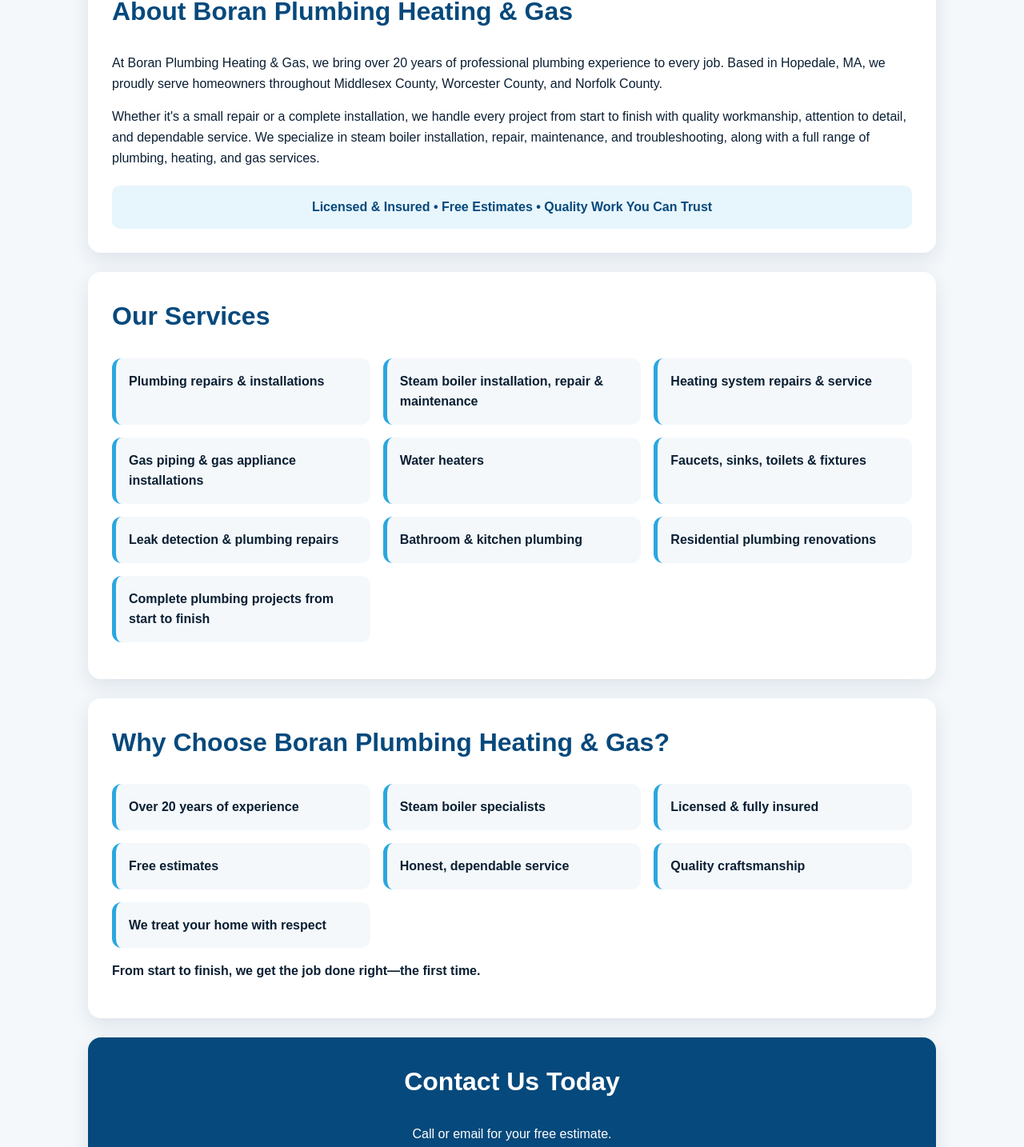
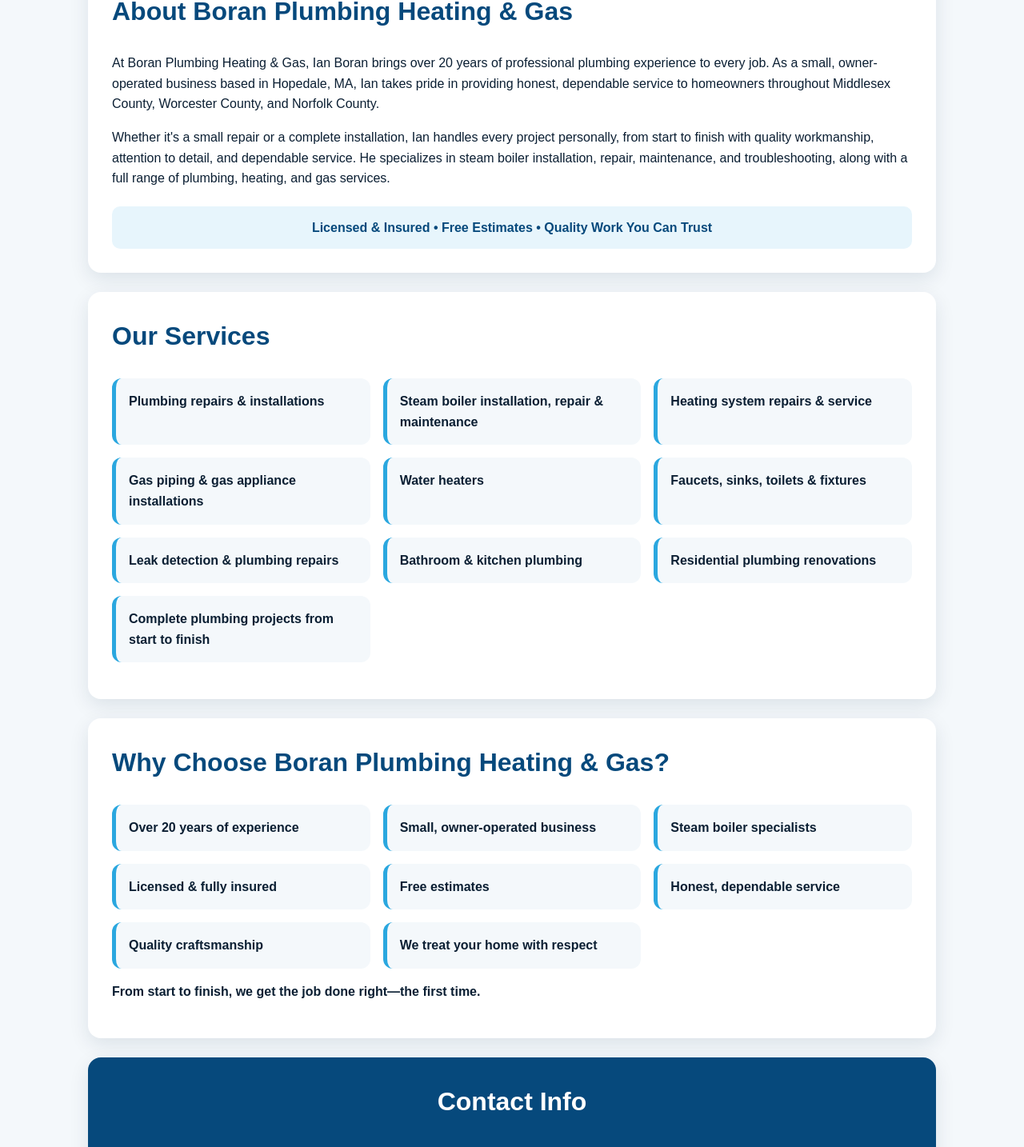
Before and after one commit to TYee2011/Boran-Plumbing, an Angular app: page / in a window 1280 px wide. Shown: the part 636-2070 px from the top of the page at 80% size. Built offline with nearby package versions, Linux system fonts and the light colour scheme.

Commit message:
Update company details and contact information

```diff
--- a/src/app/app.html
+++ b/src/app/app.html
@@ -13,8 +13,8 @@
   <!-- About -->
   <section>
     <h2>About Boran Plumbing Heating &amp; Gas</h2>
-    <p>At Boran Plumbing Heating &amp; Gas, we bring over 20 years of professional plumbing experience to every job. Based in Hopedale, MA, we proudly serve homeowners throughout Middlesex County, Worcester County, and Norfolk County.</p>
-    <p>Whether it's a small repair or a complete installation, we handle every project from start to finish with quality workmanship, attention to detail, and dependable service. We specialize in steam boiler installation, repair, maintenance, and troubleshooting, along with a full range of plumbing, heating, and gas services.</p>
+    <p>At Boran Plumbing Heating &amp; Gas, Ian Boran brings over 20 years of professional plumbing experience to every job. As a small, owner-operated business based in Hopedale, MA, Ian takes pride in providing honest, dependable service to homeowners throughout Middlesex County, Worcester County, and Norfolk County.</p>
+    <p>Whether it's a small repair or a complete installation, Ian handles every project personally, from start to finish with quality workmanship, attention to detail, and dependable service. He specializes in steam boiler installation, repair, maintenance, and troubleshooting, along with a full range of plumbing, heating, and gas services.</p>
     <div class="badge-line">Licensed &amp; Insured • Free Estimates • Quality Work You Can Trust</div>
   </section>
 
@@ -40,6 +40,7 @@
     <h2>Why Choose Boran Plumbing Heating &amp; Gas?</h2>
     <ul class="grid">
       <li>Over 20 years of experience</li>
+      <li>Small, owner-operated business</li>
       <li>Steam boiler specialists</li>
       <li>Licensed &amp; fully insured</li>
       <li>Free estimates</li>
@@ -52,9 +53,9 @@
 
   <!-- Contact + estimate form -->
   <section id="contact" class="contact">
-    <h2>Contact Us Today</h2>
+    <h2>Contact Info</h2>
     <p>Call or email for your free estimate.</p>
-    <p><a href="tel:7812690150">781-269-0150</a></p>
+    <p><a href="tel:7812690150">Ian Boran:781-269-0150</a></p>
     <p><a href="mailto:boranplumbing@gmail.com">boranplumbing@gmail.com</a></p>
 
     <!-- Estimate request form -->
@@ -106,7 +107,7 @@
       <div class="check" aria-hidden="true">✓</div>
       <h3>Request Submitted Successfully</h3>
       <p>Your estimate request has been received. We'll be in touch soon.</p>
-      <button (click)="resetBookingStatus()" type="button" class="btn">Submit New Request</button>
+      <button type="button" class="btn">Submit New Request</button>
     </div>
   </section>
 </main>
```
